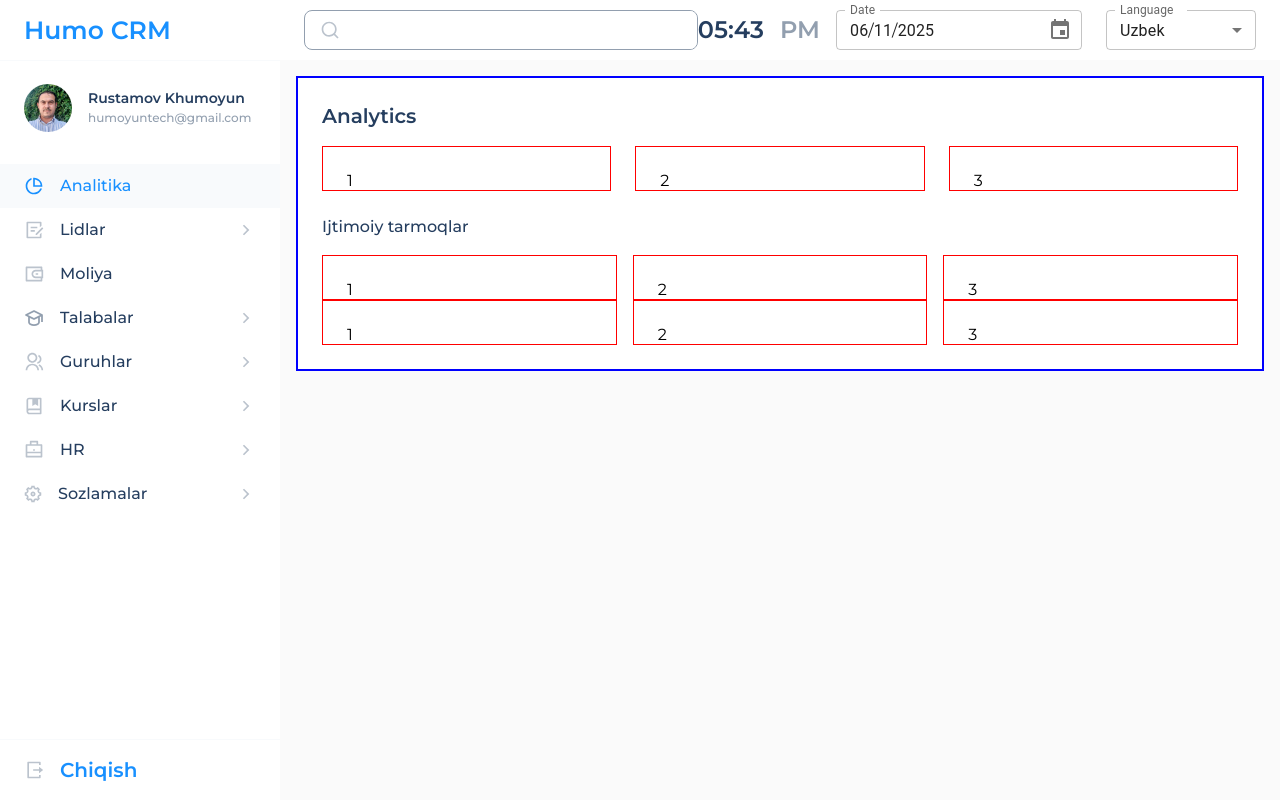
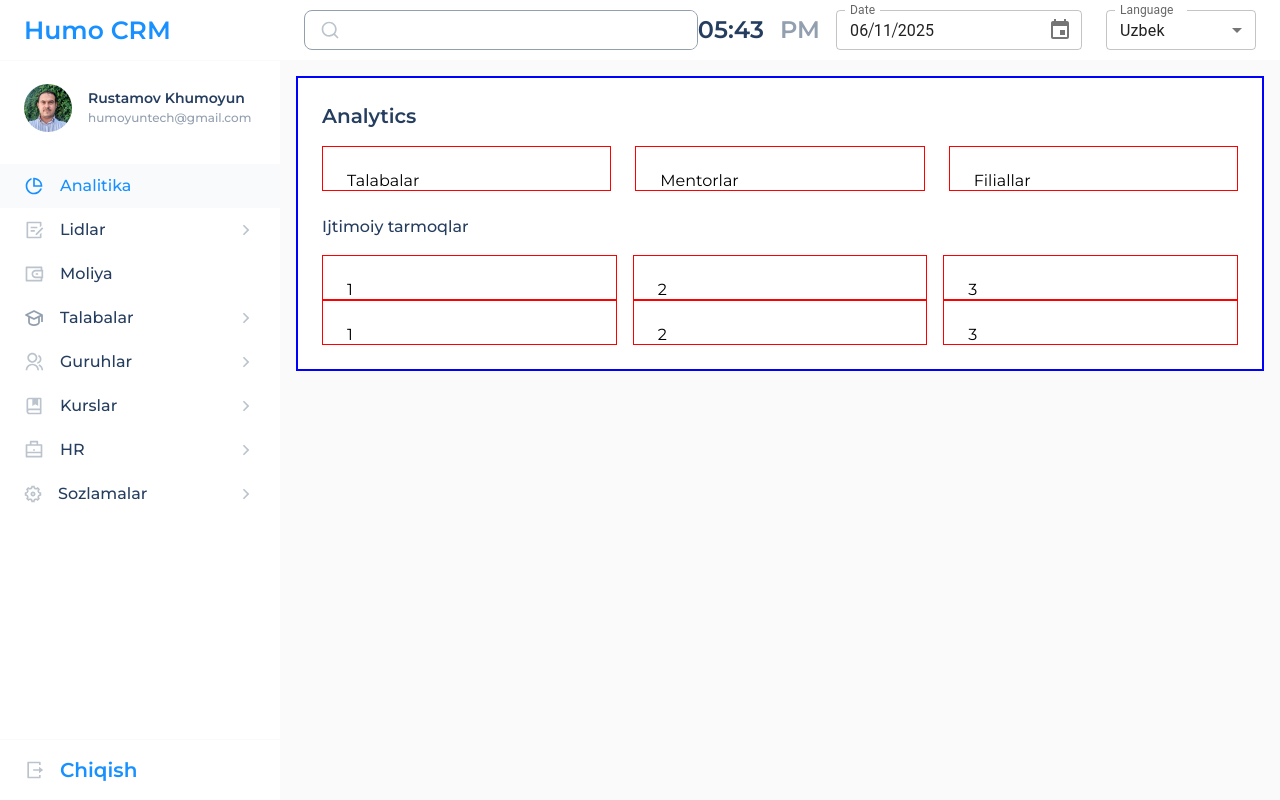
Before and after one commit to humoyuntech/CRM, a React (Vite) app: page /analitika in a window 1280 px wide. Built offline with nearby package versions, Linux system fonts and the light colour scheme.

Commit message:
Anaytics-2

```diff
--- a/src/pages/Analytics/index.jsx
+++ b/src/pages/Analytics/index.jsx
@@ -1,6 +1,7 @@
 import Subtitle from '../../components/Generics/Subtitle'
 import Title from '../../components/Generics/Title'
-import { Container, Wrapper, Card } from './style'
+import { privateData } from '../../utils/analitics'
+import { Container, Wrapper, Card, Section } from './style'
 
 const Analytics  = () => {
 
@@ -9,9 +10,15 @@ const Analytics  = () => {
     <Container>
       <Title mb={16}>Analytics</Title>
       <Wrapper gap={24}>
-        <Card>1</Card>
-        <Card>2</Card>
-        <Card>3</Card>
+        {
+          privateData.map((value) => {
+            return (
+              <Card key={value.id}>
+                {value.title}
+              </Card>
+            )
+          })
+        }
       </Wrapper>
       <Subtitle mt={24} mb={16}>Ijtimoiy tarmoqlar</Subtitle>
       <Wrapper>
--- a/src/pages/Analytics/style.js
+++ b/src/pages/Analytics/style.js
@@ -1,5 +1,7 @@
 import styled from "styled-components";
 import getValue from "../../hooks/getStyleValue";
+import Title from "../../components/Generics/Title";
+import arrowUp from "../../assets/icons/arrowUp.svg?react";
 
 const Container = styled.div`
   padding: 24px;
@@ -25,4 +27,68 @@ const Card = styled.div`
   `;
 /* background-color: ${({ title }) => getColor(title)?.ternary}; */
 
-export {Container, Wrapper, Card}
+
+const Section = styled(Wrapper)`
+  display: flex;
+  justify-content: space-between;
+  align-items: center;
+  gap: 0;
+  .icon {
+    width: 48px;
+    height: 48px;
+    border-radius: 6px;
+    padding: 8px;
+    background-color: ${({ title }) => getColor(title)?.primary};
+
+    margin-right: 16px;
+    & path {
+      fill: white;
+    }
+  }
+  .subicon {
+    margin-right: 16px;
+  }
+`;
+
+const Plus = styled.div`
+  &::before {
+    display: flex;
+    justify-content: center;
+    align-items: center;
+    width: 32px;
+    height: 32px;
+    max-width: 32px;
+    max-height: 32px;
+    min-width: 32px;
+    min-height: 32px;
+    content: "+";
+    color: white;
+    font-weight: 600;
+    font-size: 32px;
+    background-color: ${({ title }) => getColor(title)?.secondary};
+
+    border-radius: 50%;
+  }
+  &:active {
+    transform: scale(0.97);
+  }
+  cursor: pointer;
+`;
+
+const Counter = styled(Title)`
+  font-size: 40px;
+`;
+
+const Arrow = styled(arrowUp)`
+  width: 24px;
+  height: 24px;
+  margin-right: 13px;
+`;
+
+const SubCard = styled(Card)`
+  padding-bottom: 24px;
+  border-radius: 8px;
+  border: 1px solid rgba(240, 240, 240, 1);
+`;
+
+export {Container, Wrapper, Card, Section}
--- /dev/null
+++ b/src/utils/analitics.js
@@ -0,0 +1,68 @@
+import talabalarIcon from "../assets/icons/group.svg?react";
+import filialIcon from "../assets/icons/hr.svg?react";
+import talabalarImg from "../assets/icons/filialImg.svg?react";
+import mentorImg from "../assets/icons/mentorImg.svg?react";
+
+import inIcon from "../assets/icons/instagramIcon.svg?react";
+import lnIcon from "../assets/icons/linkedinIcon.svg?react";
+import tgIcon from "../assets/icons/telegramIcon.svg?react";
+import ytIcon from "../assets/icons/youtubeIcon.svg?react";
+
+export const privateData = [
+  {
+    id: 1,
+    title: "Talabalar",
+    icon: talabalarIcon,
+    img: talabalarImg,
+    count: 285,
+  },
+  {
+    id: 2,
+    title: "Mentorlar",
+    icon: talabalarIcon,
+    img: mentorImg,
+    percentage: "",
+    count: 36,
+  },
+  {
+    id: 3,
+    title: "Filiallar",
+    icon: filialIcon,
+    img: talabalarImg,
+    percentage: "",
+    count: 3,
+  },
+];
+
+export const media = [
+  {
+    id: 1,
+    title: "Instagram",
+    icon: inIcon,
+    count: 285,
+  },
+  {
+    id: 2,
+    title: "Telegram",
+    icon: tgIcon,
+    count: 36,
+  },
+  {
+    id: 3,
+    title: "Youtube",
+    icon: ytIcon,
+    count: 3,
+  },
+  {
+    id: 4,
+    title: "Linkedin",
+    icon: lnIcon,
+    count: 3,
+  },
+  {
+    id: 5,
+    title: "Tiktok",
+    icon: lnIcon,
+    count: 3,
+  },
+];
```
Also changed, not shown: review.js (+24 -10 lines).
